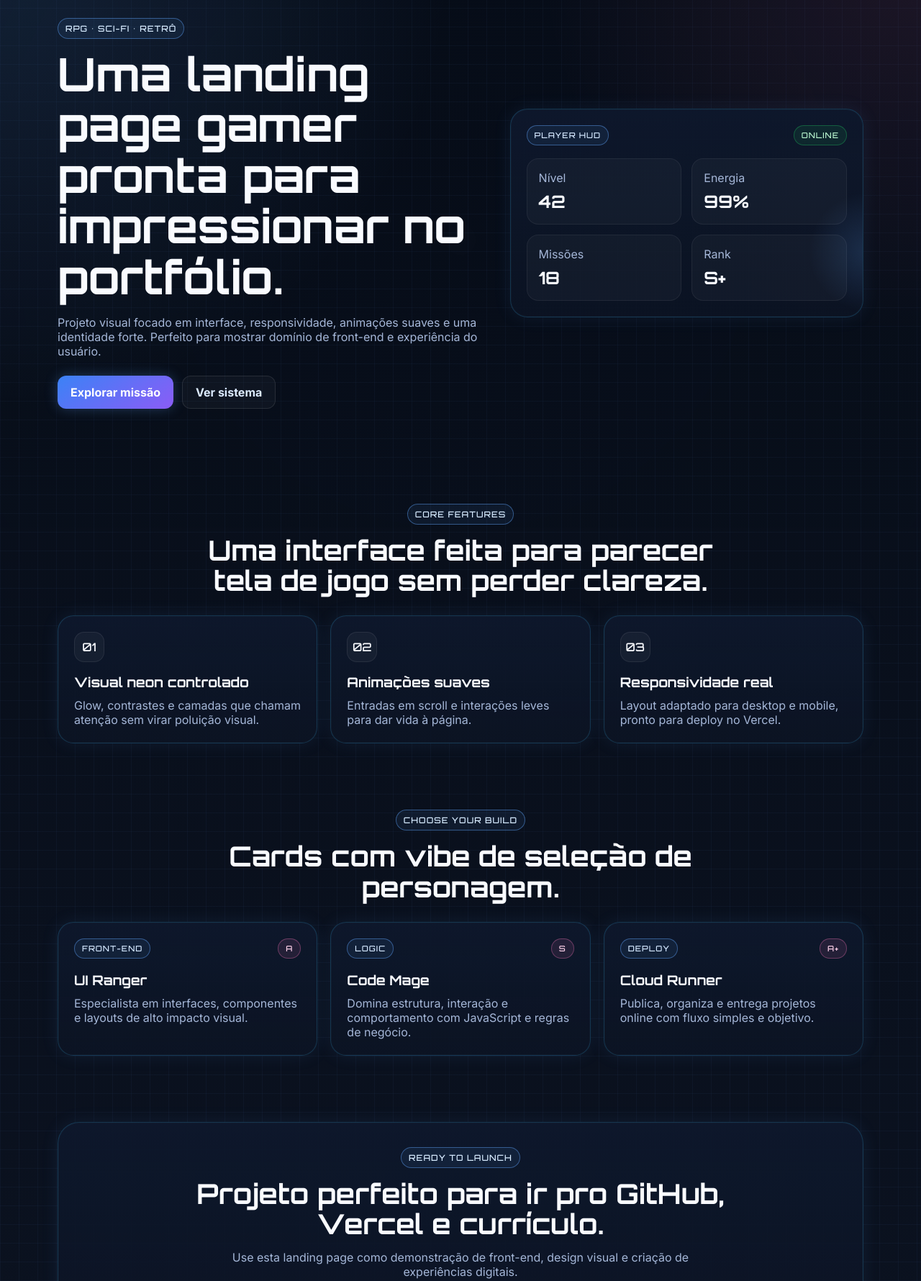
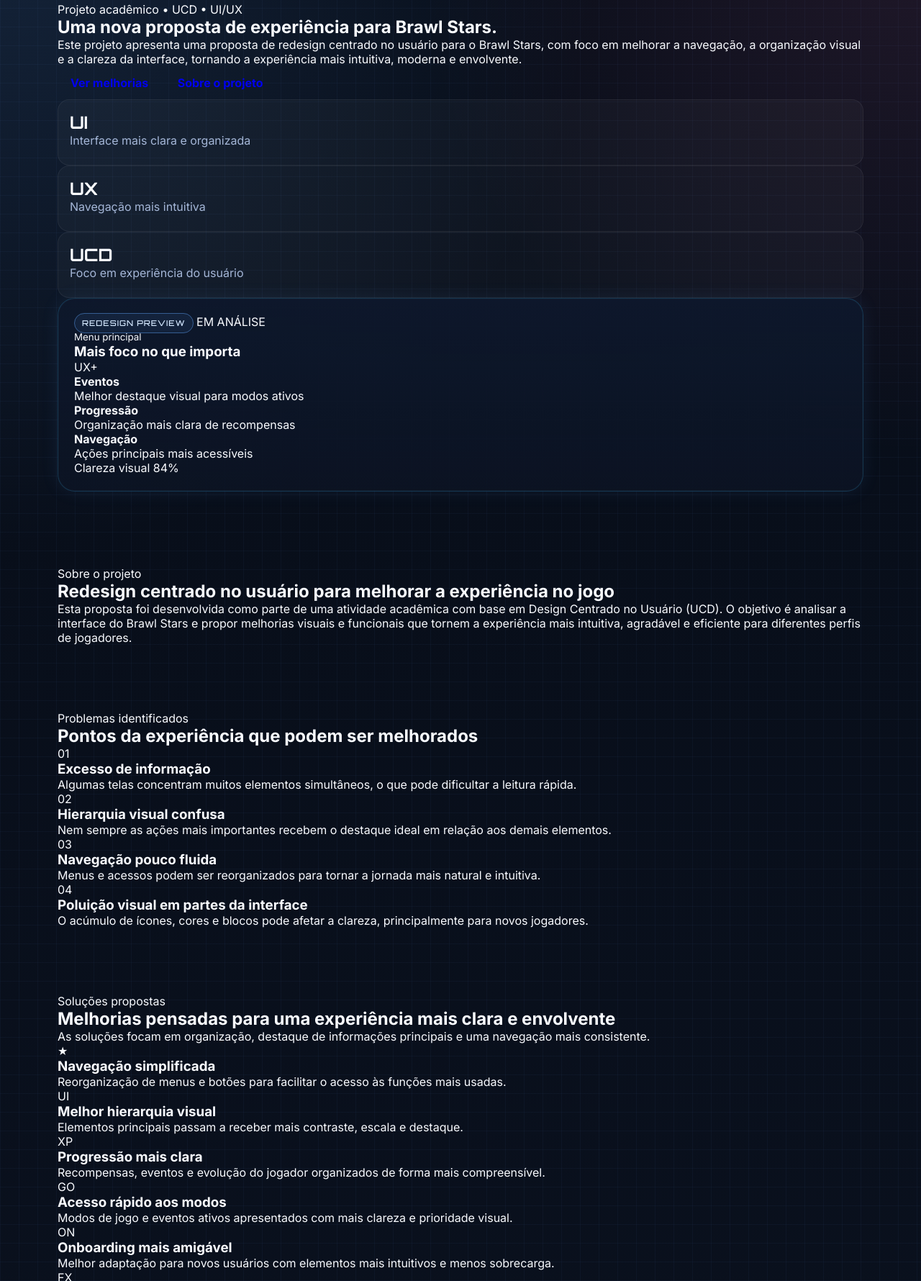
Before and after one commit to almeidamadutw/page-test, a plain HTML site: page index.html in a window 1280 px wide. Shown: the part 67-1847 px from the top of the page at 72% size. Drawn offline with Linux system fonts and the light colour scheme.

Commit message:
Update index.html

```diff
--- a/index.html
+++ b/index.html
@@ -3,148 +3,279 @@
 <head>
   <meta charset="UTF-8" />
   <meta name="viewport" content="width=device-width, initial-scale=1.0" />
-  <title>Neon Quest | Landing Page Gamer</title>
+  <title>Brawl Stars Redesign</title>
+
   <link rel="preconnect" href="https://fonts.googleapis.com">
   <link rel="preconnect" href="https://fonts.gstatic.com" crossorigin>
   <link href="https://fonts.googleapis.com/css2?family=Orbitron:wght@500;700;800&family=Inter:wght@400;500;600;700&display=swap" rel="stylesheet">
+
   <link rel="stylesheet" href="style.css" />
 </head>
 <body>
-  <div class="noise"></div>
+  <header class="topbar">
+    <div class="container topbar-content">
+      <div class="logo">Brawl <span>Redesign</span></div>
 
-  <header class="hero">
-    <nav class="nav container">
-      <a href="#topo" class="brand">NEON<span>QUEST</span></a>
-      <div class="nav-links">
-        <a href="#features">Recursos</a>
-        <a href="#classes">Classes</a>
-        <a href="#cta">Download</a>
+      <nav class="nav">
+        <a href="#sobre">Sobre</a>
+        <a href="#problemas">Problemas</a>
+        <a href="#solucoes">Soluções</a>
+        <a href="#beneficios">Benefícios</a>
+      </nav>
     </div>
-    </nav>
+  </header>
 
-    <section id="topo" class="hero-content container">
-      <div class="hero-copy reveal">
-        <span class="eyebrow">RPG • SCI-FI • RETRÔ</span>
-        <h1>Uma landing page gamer pronta para impressionar no portfólio.</h1>
-        <p>
-          Projeto visual focado em interface, responsividade, animações suaves e uma identidade forte.
-          Perfeito para mostrar domínio de front-end e experiência do usuário.
+  <main>
+    <section class="hero">
+      <div class="container hero-grid">
+        <div class="hero-text fade-up">
+          <span class="tag">Projeto acadêmico • UCD • UI/UX</span>
+          <h1>Uma nova proposta de experiência para <span>Brawl Stars</span>.</h1>
+          <p class="hero-description">
+            Este projeto apresenta uma proposta de redesign centrado no usuário para o Brawl Stars,
+            com foco em melhorar a navegação, a organização visual e a clareza da interface,
+            tornando a experiência mais intuitiva, moderna e envolvente.
           </p>
-        <div class="hero-actions">
-          <a href="#cta" class="btn primary">Explorar missão</a>
-          <a href="#features" class="btn ghost">Ver sistema</a>
+
+          <div class="hero-buttons">
+            <a href="#solucoes" class="btn btn-primary">Ver melhorias</a>
+            <a href="#sobre" class="btn btn-secondary">Sobre o projeto</a>
+          </div>
+
+          <div class="hero-stats">
+            <div class="stat-card">
+              <strong>UI</strong>
+              <span>Interface mais clara e organizada</span>
+            </div>
+
+            <div class="stat-card">
+              <strong>UX</strong>
+              <span>Navegação mais intuitiva</span>
+            </div>
+
+            <div class="stat-card">
+              <strong>UCD</strong>
+              <span>Foco em experiência do usuário</span>
+            </div>
           </div>
         </div>
 
-      <div class="hero-panel reveal delay-1">
-        <div class="panel-head">
-          <span class="panel-tag">PLAYER HUD</span>
-          <span class="panel-status">ONLINE</span>
+        <div class="hero-panel fade-up delay-1">
+          <div class="mockup-card">
+            <div class="mockup-top">
+              <span class="badge">REDESIGN PREVIEW</span>
+              <span class="status">EM ANÁLISE</span>
             </div>
 
-        <div class="stats-grid">
-          <article class="stat-card">
-            <span>Nível</span>
-            <strong>42</strong>
+            <div class="screen-box">
+              <div class="screen-header">
+                <div>
+                  <small>Menu principal</small>
+                  <h3>Mais foco no que importa</h3>
+                </div>
+                <span class="rank-badge">UX+</span>
+              </div>
+
+              <div class="screen-cards">
+                <div class="mini-card highlight">
+                  <strong>Eventos</strong>
+                  <p>Melhor destaque visual para modos ativos</p>
+                </div>
+
+                <div class="mini-card">
+                  <strong>Progressão</strong>
+                  <p>Organização mais clara de recompensas</p>
+                </div>
+
+                <div class="mini-card">
+                  <strong>Navegação</strong>
+                  <p>Ações principais mais acessíveis</p>
+                </div>
+              </div>
+
+              <div class="progress-box">
+                <div class="progress-label">
+                  <span>Clareza visual</span>
+                  <span>84%</span>
+                </div>
+                <div class="progress-bar">
+                  <div class="progress-fill"></div>
+                </div>
+              </div>
+            </div>
+          </div>
+        </div>
+      </div>
+    </section>
+
+    <section id="sobre" class="section">
+      <div class="container narrow fade-up">
+        <span class="section-kicker">Sobre o projeto</span>
+        <h2>Redesign centrado no usuário para melhorar a experiência no jogo</h2>
+        <p class="section-text">
+          Esta proposta foi desenvolvida como parte de uma atividade acadêmica com base em Design Centrado no Usuário (UCD).
+          O objetivo é analisar a interface do Brawl Stars e propor melhorias visuais e funcionais que tornem a experiência
+          mais intuitiva, agradável e eficiente para diferentes perfis de jogadores.
+        </p>
+      </div>
+    </section>
+
+    <section id="problemas" class="section alt">
+      <div class="container">
+        <div class="section-header fade-up">
+          <span class="section-kicker">Problemas identificados</span>
+          <h2>Pontos da experiência que podem ser melhorados</h2>
+        </div>
+
+        <div class="problem-grid">
+          <article class="problem-card fade-up">
+            <div class="problem-icon">01</div>
+            <h3>Excesso de informação</h3>
+            <p>Algumas telas concentram muitos elementos simultâneos, o que pode dificultar a leitura rápida.</p>
           </article>
-          <article class="stat-card">
-            <span>Energia</span>
-            <strong>99%</strong>
+
+          <article class="problem-card fade-up delay-1">
+            <div class="problem-icon">02</div>
+            <h3>Hierarquia visual confusa</h3>
+            <p>Nem sempre as ações mais importantes recebem o destaque ideal em relação aos demais elementos.</p>
           </article>
-          <article class="stat-card">
-            <span>Missões</span>
-            <strong>18</strong>
+
+          <article class="problem-card fade-up delay-2">
+            <div class="problem-icon">03</div>
+            <h3>Navegação pouco fluida</h3>
+            <p>Menus e acessos podem ser reorganizados para tornar a jornada mais natural e intuitiva.</p>
           </article>
-          <article class="stat-card">
-            <span>Rank</span>
-            <strong>S+</strong>
+
+          <article class="problem-card fade-up">
+            <div class="problem-icon">04</div>
+            <h3>Poluição visual em partes da interface</h3>
+            <p>O acúmulo de ícones, cores e blocos pode afetar a clareza, principalmente para novos jogadores.</p>
           </article>
         </div>
       </div>
     </section>
-  </header>
 
-  <main>
-    <section id="features" class="section container reveal">
-      <div class="section-title">
-        <span class="eyebrow">CORE FEATURES</span>
-        <h2>Uma interface feita para parecer tela de jogo sem perder clareza.</h2>
+    <section id="solucoes" class="section">
+      <div class="container">
+        <div class="section-header fade-up">
+          <span class="section-kicker">Soluções propostas</span>
+          <h2>Melhorias pensadas para uma experiência mais clara e envolvente</h2>
+          <p class="section-text">
+            As soluções focam em organização, destaque de informações principais e uma navegação mais consistente.
+          </p>
         </div>
 
-      <div class="feature-grid">
-        <article class="feature-card reveal">
-          <span class="feature-icon">01</span>
-          <h3>Visual neon controlado</h3>
-          <p>Glow, contrastes e camadas que chamam atenção sem virar poluição visual.</p>
+        <div class="solution-grid">
+          <article class="solution-card fade-up">
+            <div class="solution-icon">★</div>
+            <h3>Navegação simplificada</h3>
+            <p>Reorganização de menus e botões para facilitar o acesso às funções mais usadas.</p>
           </article>
 
-        <article class="feature-card reveal delay-1">
-          <span class="feature-icon">02</span>
-          <h3>Animações suaves</h3>
-          <p>Entradas em scroll e interações leves para dar vida à página.</p>
+          <article class="solution-card fade-up delay-1">
+            <div class="solution-icon">UI</div>
+            <h3>Melhor hierarquia visual</h3>
+            <p>Elementos principais passam a receber mais contraste, escala e destaque.</p>
           </article>
 
-        <article class="feature-card reveal delay-2">
-          <span class="feature-icon">03</span>
-          <h3>Responsividade real</h3>
-          <p>Layout adaptado para desktop e mobile, pronto para deploy no Vercel.</p>
+          <article class="solution-card fade-up delay-2">
+            <div class="solution-icon">XP</div>
+            <h3>Progressão mais clara</h3>
+            <p>Recompensas, eventos e evolução do jogador organizados de forma mais compreensível.</p>
           </article>
+
+          <article class="solution-card fade-up">
+            <div class="solution-icon">GO</div>
+            <h3>Acesso rápido aos modos</h3>
+            <p>Modos de jogo e eventos ativos apresentados com mais clareza e prioridade visual.</p>
+          </article>
+
+          <article class="solution-card fade-up delay-1">
+            <div class="solution-icon">ON</div>
+            <h3>Onboarding mais amigável</h3>
+            <p>Melhor adaptação para novos usuários com elementos mais intuitivos e menos sobrecarga.</p>
+          </article>
+
+          <article class="solution-card fade-up delay-2">
+            <div class="solution-icon">FX</div>
+            <h3>Estética mais moderna</h3>
+            <p>Uma proposta visual que mantém a identidade do jogo, mas melhora legibilidade e fluidez.</p>
+          </article>
+        </div>
       </div>
     </section>
 
-    <section id="classes" class="section container reveal">
-      <div class="section-title">
-        <span class="eyebrow">CHOOSE YOUR BUILD</span>
-        <h2>Cards com vibe de seleção de personagem.</h2>
+    <section class="section alt">
+      <div class="container comparison-grid">
+        <div class="comparison-card fade-up">
+          <span class="section-kicker">Antes</span>
+          <h3>Experiência mais carregada</h3>
+          <ul>
+            <li>Muitos elementos competindo por atenção</li>
+            <li>Leitura menos imediata</li>
+            <li>Menus mais densos visualmente</li>
+          </ul>
         </div>
 
-      <div class="class-grid">
-        <article class="class-card reveal">
-          <div class="class-top">
-            <span class="badge">FRONT-END</span>
-            <span class="rank">A</span>
+        <div class="comparison-card fade-up delay-1">
+          <span class="section-kicker">Depois</span>
+          <h3>Experiência mais equilibrada</h3>
+          <ul>
+            <li>Foco nas ações principais</li>
+            <li>Mais clareza na navegação</li>
+            <li>Interface mais intuitiva e moderna</li>
+          </ul>
         </div>
-          <h3>UI Ranger</h3>
-          <p>Especialista em interfaces, componentes e layouts de alto impacto visual.</p>
-        </article>
-
-        <article class="class-card reveal delay-1">
-          <div class="class-top">
-            <span class="badge">LOGIC</span>
-            <span class="rank">S</span>
-          </div>
-          <h3>Code Mage</h3>
-          <p>Domina estrutura, interação e comportamento com JavaScript e regras de negócio.</p>
-        </article>
-
-        <article class="class-card reveal delay-2">
-          <div class="class-top">
-            <span class="badge">DEPLOY</span>
-            <span class="rank">A+</span>
-          </div>
-          <h3>Cloud Runner</h3>
-          <p>Publica, organiza e entrega projetos online com fluxo simples e objetivo.</p>
-        </article>
       </div>
     </section>
 
-    <section id="cta" class="section cta-section container reveal">
-      <div class="cta-box">
-        <span class="eyebrow">READY TO LAUNCH</span>
-        <h2>Projeto perfeito para ir pro GitHub, Vercel e currículo.</h2>
+    <section id="beneficios" class="section">
+      <div class="container">
+        <div class="section-header fade-up">
+          <span class="section-kicker">Benefícios</span>
+          <h2>Resultados esperados com a proposta de redesign</h2>
+        </div>
+
+        <div class="benefit-grid">
+          <div class="benefit-card fade-up">
+            <strong>Melhor usabilidade</strong>
+            <p>Interações mais claras e naturais para usuários novos e recorrentes.</p>
+          </div>
+
+          <div class="benefit-card fade-up delay-1">
+            <strong>Menos poluição visual</strong>
+            <p>Organização da interface para facilitar leitura e tomada de decisão.</p>
+          </div>
+
+          <div class="benefit-card fade-up delay-2">
+            <strong>Experiência mais fluida</strong>
+            <p>Fluxos mais consistentes e navegação mais eficiente entre telas e funções.</p>
+          </div>
+        </div>
+      </div>
+    </section>
+
+    <section class="cta-section">
+      <div class="container cta-box fade-up">
+        <span class="section-kicker">Conclusão</span>
+        <h2>Uma proposta visual pensada para unir jogabilidade, clareza e experiência do usuário</h2>
         <p>
-          Use esta landing page como demonstração de front-end, design visual e criação de experiências digitais.
+          Este redesign busca mostrar como UI, UX e UCD podem contribuir para tornar a navegação mais intuitiva
+          sem perder a energia visual e a identidade do jogo.
         </p>
-        <div class="hero-actions">
-          <a href="#topo" class="btn primary">Voltar ao topo</a>
-          <a href="https://github.com" target="_blank" class="btn ghost">Conectar repositório</a>
+
+        <div class="hero-buttons">
+          <a href="#sobre" class="btn btn-primary">Revisar projeto</a>
+          <a href="#" class="btn btn-secondary">Ver protótipo</a>
         </div>
       </div>
     </section>
   </main>
 
   <footer class="footer">
-    <p>Projeto estático pronto para deploy no Vercel.</p>
+    <div class="container footer-content">
+      <p>© 2026 Brawl Stars Redesign • Projeto acadêmico desenvolvido por Maria Eduarda</p>
+    </div>
   </footer>
 
   <script src="script.js"></script>
```
Lines whose indentation alone changed are shown as unchanged.
